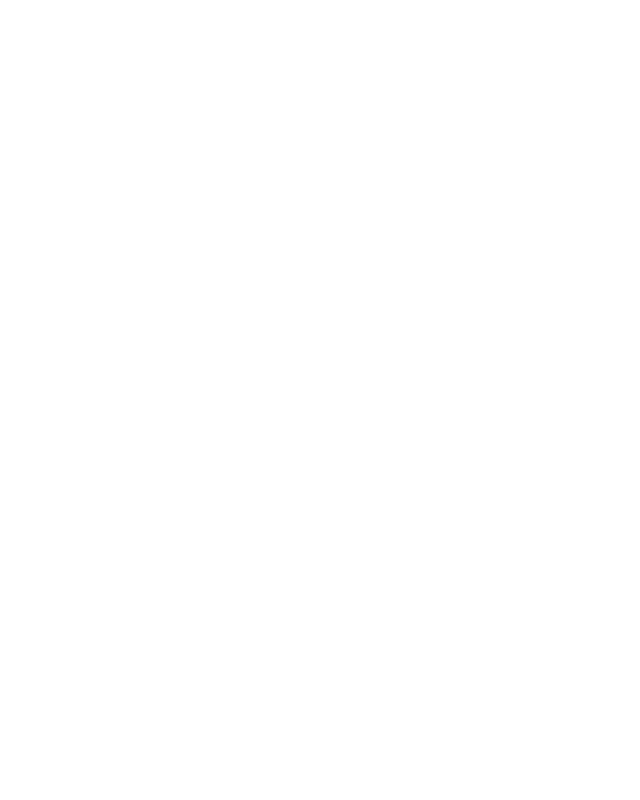
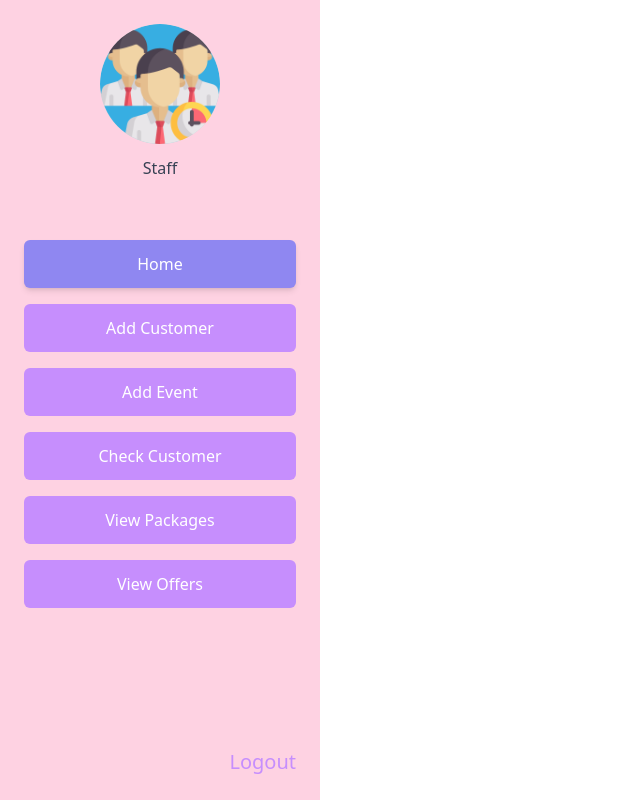
Before and after one commit to TharakiDissanayake/Event-Planning-Management-System, a React (Vite) app in the folder frontend/: page / in a window 1280 px wide. Shown: the whole page, without its empty margins (0-640 px from the left). Built offline with nearby package versions, Linux system fonts and the light colour scheme.

Commit message:
modify side bar

```diff
--- a/frontend/src/App.jsx
+++ b/frontend/src/App.jsx
@@ -2,18 +2,18 @@ import Sidebar from "./components/SideBar";
 import { useEffect, useState } from "react";
 
 function App() {
-  const [role, setRole] = useState(null);
+  // const [role, setRole] = useState(null);
 
-  useEffect(() => {
-    const storedRole = localStorage.getItem("userRole");
-    setRole(storedRole); // "admin" or "staff"
-  }, []);
+  // useEffect(() => {
+  //   const storedRole = localStorage.getItem("userRole");
+  //   setRole(storedRole); // "admin" or "staff"
+  // }, []);
 
-  if (!role) return null; // or a loading spinner
+  // if (!role) return null; // or a loading spinner
 
   return (
     <div className="flex">
-      <Sidebar role={role}/>
+      <Sidebar role="staff"/>
     </div>
   )
 }
--- a/frontend/src/components/SideBar.jsx
+++ b/frontend/src/components/SideBar.jsx
@@ -8,8 +8,10 @@ function Sidebar({ role }) {
     { to: "/add-customer", label: "Add Customer" },
     { to: "/add-event", label: "Add Event" },
     { to: "/check-customer", label: "Check Customer" },
-    { to: "/add-packages", label: "Add Packages", roles: ["admin"]}, // Only for admin
-    { to: "/add-offers", label: "Add Offers", roles: ["admin"]}, // Only for admin
+    { to: "/view-packages", label: "View Packages"},
+    { to: "/view-offers", label: "View Offers"},
+    { to: "/add-packages", label: "Add Packages", roles: ["admin"] }, // Only for admin
+    { to: "/add-offers", label: "Add Offers", roles: ["admin"] }, // Only for admin
   ];
 
   // Filter links based on role
@@ -31,7 +33,7 @@ function Sidebar({ role }) {
       </div>
 
       {/* Navigation */}
-      <nav className="flex-1 flex flex-col gap-8">
+      <nav className="flex-1 flex flex-col gap-4">
         {filteredLinks.map((link) => (
           <NavLink
             key={link.to}
@@ -39,9 +41,9 @@ function Sidebar({ role }) {
             className={({ isActive }) =>
               `block text-center py-3 rounded-md font-medium transition-colors
                ${isActive
-                 ? "bg-primary text-white shadow-md"
-                 : "bg-secondary text-white hover:bg-primary/80"
-               }`
+                ? "bg-primary text-white shadow-md"
+                : "bg-secondary text-white hover:bg-primary/80"
+              }`
             }
           >
             {link.label}
@@ -51,7 +53,12 @@ function Sidebar({ role }) {
 
       {/* Logout */}
       <div className="mt-auto pt-6 flex justify-end">
-        <button className="text-secondary hover:text-primary text-xl font-medium transition-colors">
+        <button
+          // onClick={() => {
+          //   localStorage.removeItem("user");
+          //   window.location.reload(); // redirect to login
+          // }}
+          className="text-secondary hover:text-primary text-xl font-medium transition-colors">
           Logout
         </button>
       </div>
```
